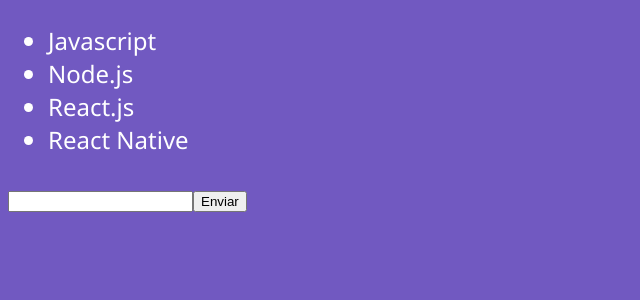
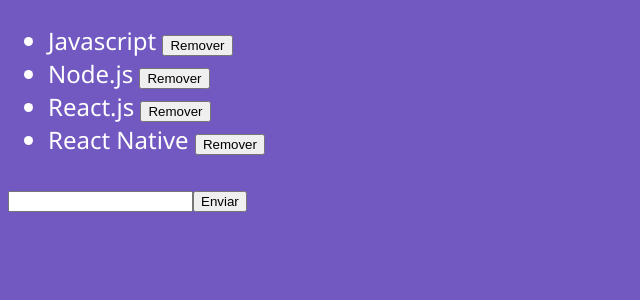
Before and after one commit to patrickmaciel/bootcamp-gostack-desafio-04, a React app: page / in a window 1280 px wide. Shown: the top 300 px of the page, without its empty margins (0-640 px from the left). Built offline with nearby package versions, Linux system fonts and the light colour scheme.

Commit message:
removendo itens do estado

```diff
--- a/src/components/TechList.js
+++ b/src/components/TechList.js
@@ -17,12 +17,23 @@
       newTech: '' });
   }
 
+  handleDelete = (tech) => {
+    this.setState({
+      techs: this.state.techs.filter(t => t != tech)
+    });
+  }
+
   render()  {
     return (
       <>
         <form onSubmit={this.handleSubmit}>
           <ul>
-            {this.state.techs.map(tech => <li key={tech}>{tech}</li>)}
+            {this.state.techs.map(tech => (
+              <li key={tech}>
+                {tech}&nbsp;
+                <button onClick={() => this.handleDelete(tech)} type='button'>Remover</button>
+              </li>
+            ))}
           </ul>
 
           <input
```
